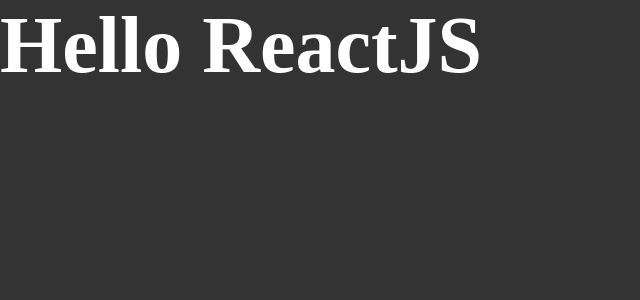
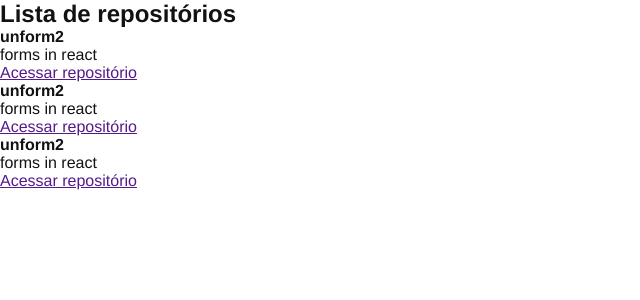
Before and after one commit to jpsthome/rs-github-explorer, a React app: page / in a window 1280 px wide. Shown: the top 300 px of the page, without its empty margins (0-640 px from the left). Built offline with nearby package versions, Linux system fonts and the light colour scheme.

Commit message:
criando primeiro componente

```diff
--- a/src/App.jsx
+++ b/src/App.jsx
@@ -1,5 +1,6 @@
+import { RepositoryList } from './components/RepositoryList';
 import './styles/global.scss';
 
 export function App(){
-	return <h1>Hello ReactJS</h1>
+	return <RepositoryList />
 }
--- /dev/null
+++ b/src/components/RepositoryList.jsx
@@ -0,0 +1,29 @@
+const repositoryName = 'unform2';
+
+export function RepositoryList(){
+	return (
+		<section className="repository-list">
+			<h1>Lista de repositórios</h1>
+
+			<ul>
+				<li>
+					<strong>{repositoryName}</strong>
+					<p>forms in react</p>
+					<a href="">Acessar repositório</a>
+				</li>
+
+				<li>
+					<strong>{repositoryName}</strong>
+					<p>forms in react</p>
+					<a href="">Acessar repositório</a>
+				</li>
+
+				<li>
+					<strong>{repositoryName}</strong>
+					<p>forms in react</p>
+					<a href="">Acessar repositório</a>
+				</li>
+			</ul>
+		</section>
+	)
+}
--- a/src/styles/global.scss
+++ b/src/styles/global.scss
@@ -5,11 +5,6 @@
 }
 
 body {
-	font: Arial, Helvetica, sans-serif;
-	background-color: #333;
-	color: #fff;
-
-	h1 {
-		font-size: 80px;
-	}
+	font: 16px "Helvetica Neue", Arial, sans-serif;
+	color: #121214;
 }
```
